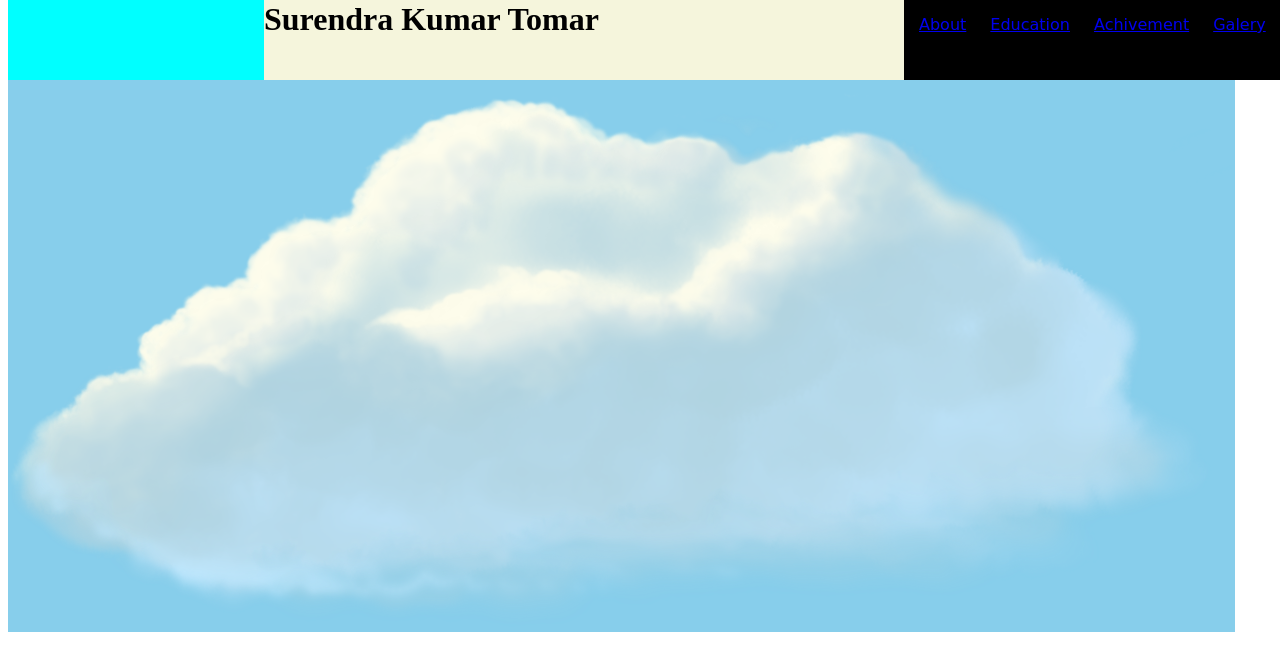
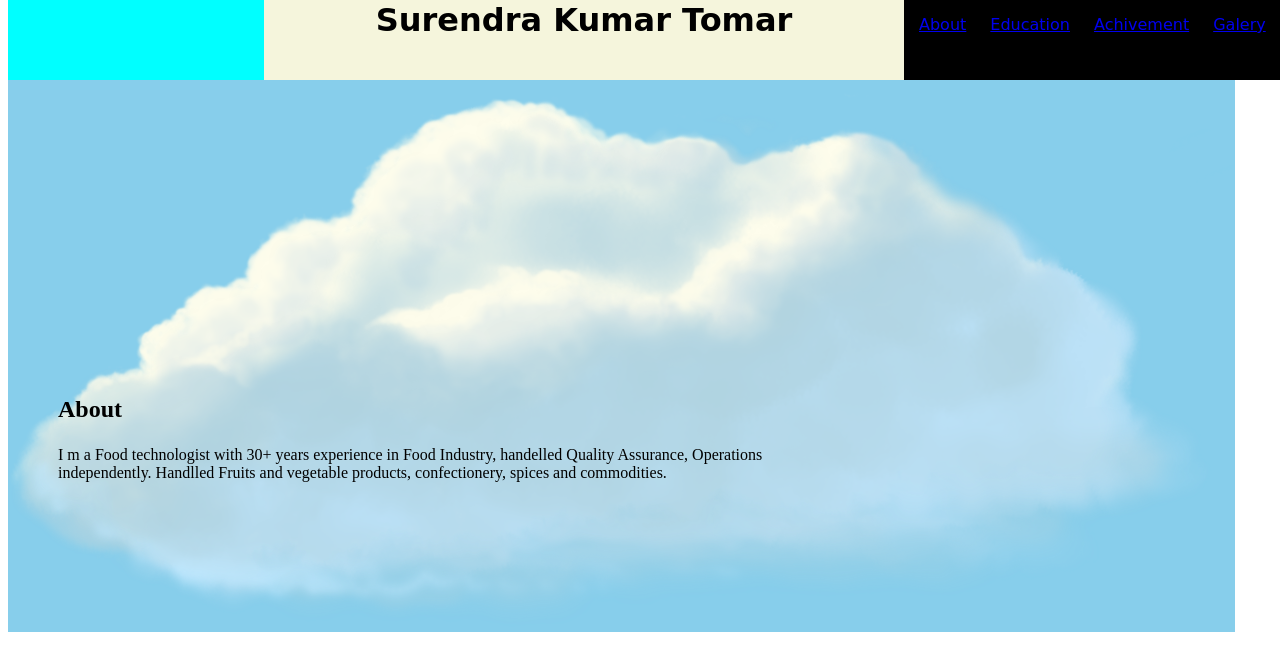
Before and after one commit to Surendra1966/first-site, a plain HTML site: page index.html in a window 1280 px wide. Shown: the part 28-698 px from the top of the page. Drawn offline with Linux system fonts and the light colour scheme.

Commit message:
inserted about information over image

```diff
--- a/css/style.css
+++ b/css/style.css
@@ -16,6 +16,9 @@
     margin-left: 20%;
     margin-top: 0;
     background-color: beige;
+    text-align: center;
+    text-shadow: 3px;
+    font-family: cursive;
 
 }
 .rightcontainer {
@@ -43,11 +46,30 @@
     color: black;
 }
 .main{
-    position: absolute;
+    position: relative;
     margin-top: 90px;
+    float: 80%;
+    float:left;
+
+}
+.maincon{
+    position: relative;
+    margin-top: 0px;
     float: 80%;
     float:left;
     background-color:skyblue;
     padding: 0;
 
 }
+h2 {
+    position: absolute;
+    margin-top: 300px;
+    margin-left: 50px;
+    float: left;
+    }
+#dp {
+        position: absolute;
+        margin-top: 350px;
+        margin-left: 50px;
+        float: left;
+        }
--- a/index.html
+++ b/index.html
@@ -24,6 +24,11 @@
         <hr>
         <div class="main">
             <img class="maincon" src="cloud.png" alt="content">
+            <div class="description">
+            <h2>About</h2>
+            <p id="dp">I m a Food technologist with 30+ years experience in Food Industry, handelled Quality Assurance, Operations <br>independently. Handlled Fruits and vegetable products, confectionery, spices and commodities.</p>
+            <p> </p>
+        </div>
         </div>
 
 
```
